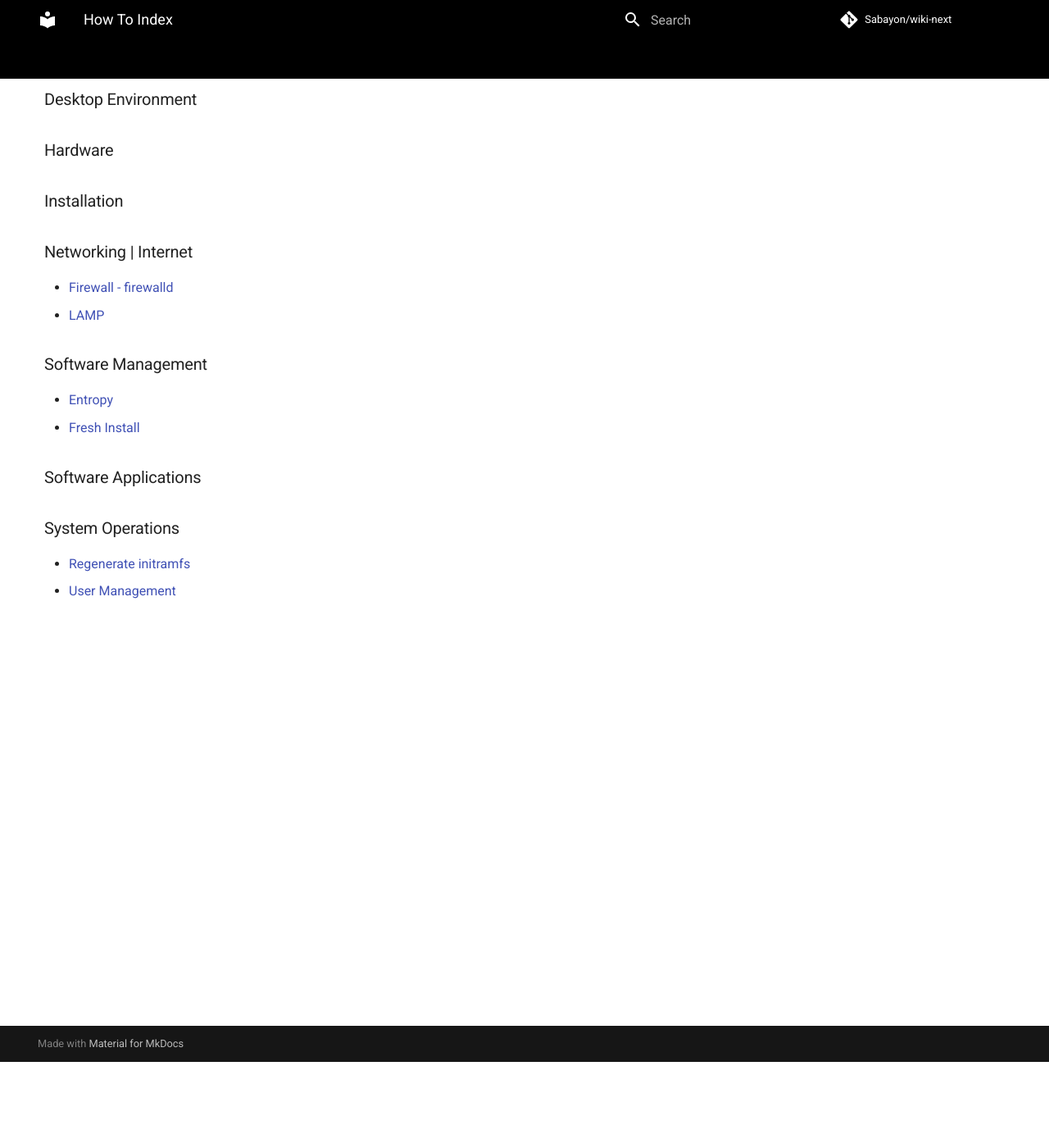
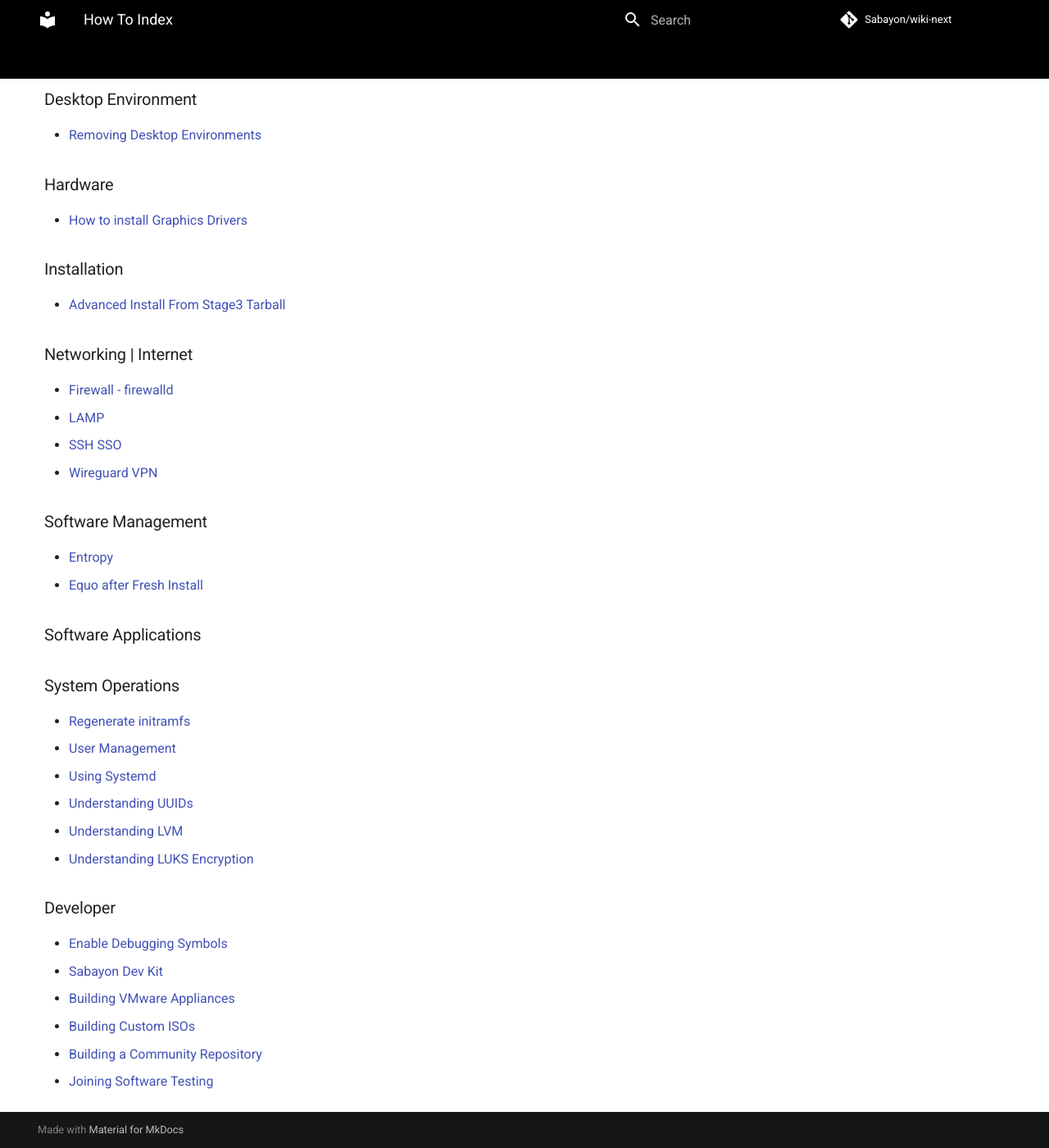
Before and after one commit to Sabayon/wiki-next, an MkDocs documentation site: the page built from docs/articles/howto.md, in a window 1280 px wide and 1400 px high, scrolled down 105 px. Shown: the whole window at 82% size. Built offline with MkDocs 1.6.1 and Material for MkDocs 9.7.7, drawn with Linux system fonts in a browser that asks for light colours; comment, search, counter and statistics services are not loaded.

Commit message:
Update howto.md

```diff
--- a/docs/articles/howto.md
+++ b/docs/articles/howto.md
@@ -1,22 +1,38 @@
 
 
 ### Desktop Environment
+* [Removing Desktop Environments](Removing_DEs.md)
 
 ### Hardware
+* [How to install Graphics Drivers](graphics_drivers.md)
 
 ### Installation
+* [Advanced Install From Stage3 Tarball](stage3.md)
 
 ### Networking | Internet
 * [Firewall - firewalld](firewall.md)
 * [LAMP](lamp.md)
-
+* [SSH SSO](SSH_Single_Signon.md)
+* [Wireguard VPN](wireguard.md)
 
 ### Software Management
 * [Entropy](entropy.md)
-* [Fresh Install](freshinstall.md)
+* [Equo after Fresh Install](freshinstall.md)
 
 ### Software Applications
 
 ### System Operations
 * [Regenerate initramfs](initramfs.md)
 * [User Management](user.md)
+* [Using Systemd](systemd.md)
+* [Understanding UUIDs](UUIDs.md)
+* [Understanding LVM](LVM.md)
+* [Understanding LUKS Encryption](LUKS.md)
+
+### Developer
+* [Enable Debugging Symbols](DEV_DebuggingSymbols.md)
+* [Sabayon Dev Kit](DEV_Devkit.md)
+* [Building VMware Appliances](DEV_ImagePacker.md)
+* [Building Custom ISOs](DEV_Molecule.md)
+* [Building a Community Repository](DEV_SCR.md)
+* [Joining Software Testing](DEV_SoftwareTesting.md)
```
